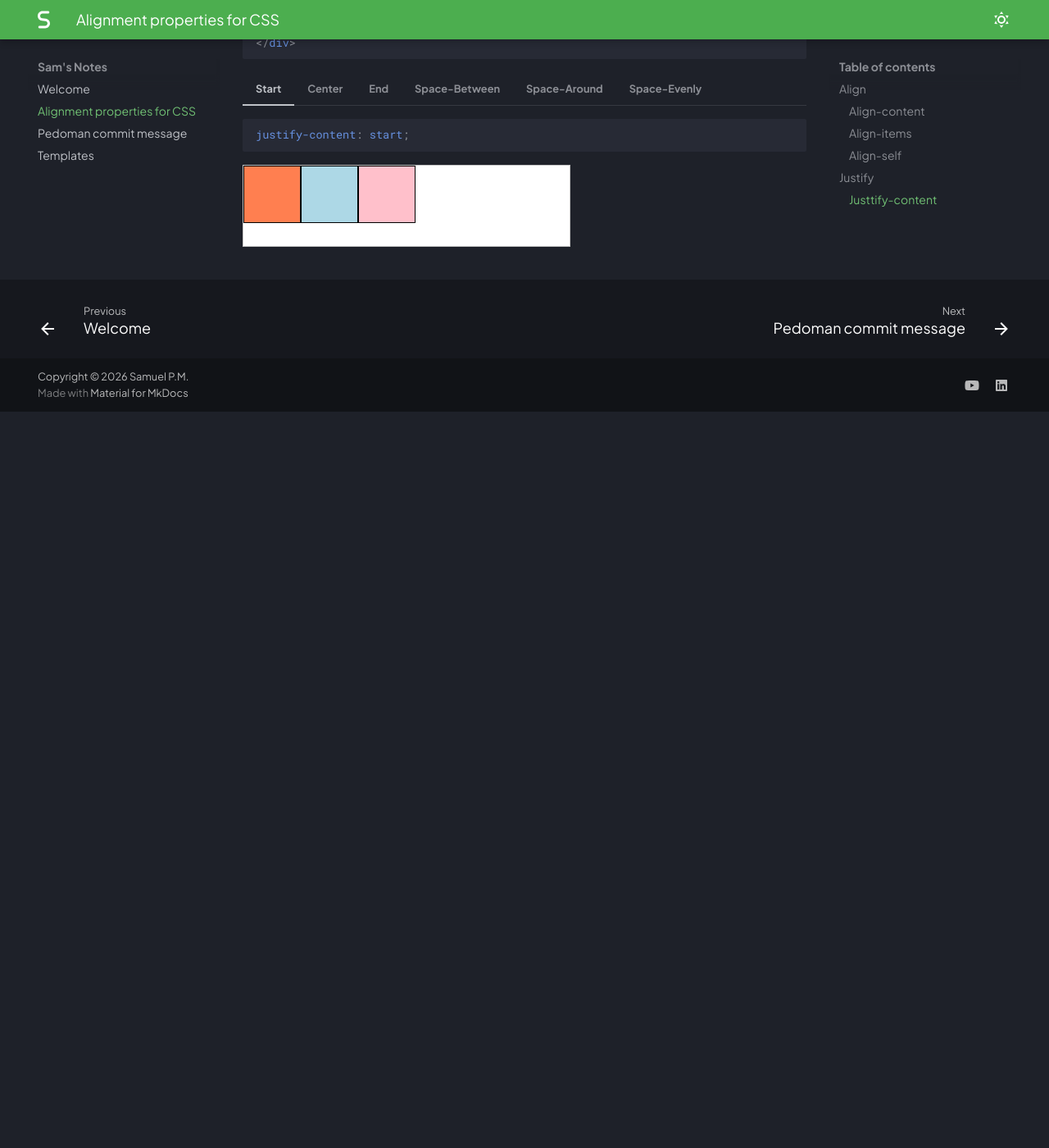
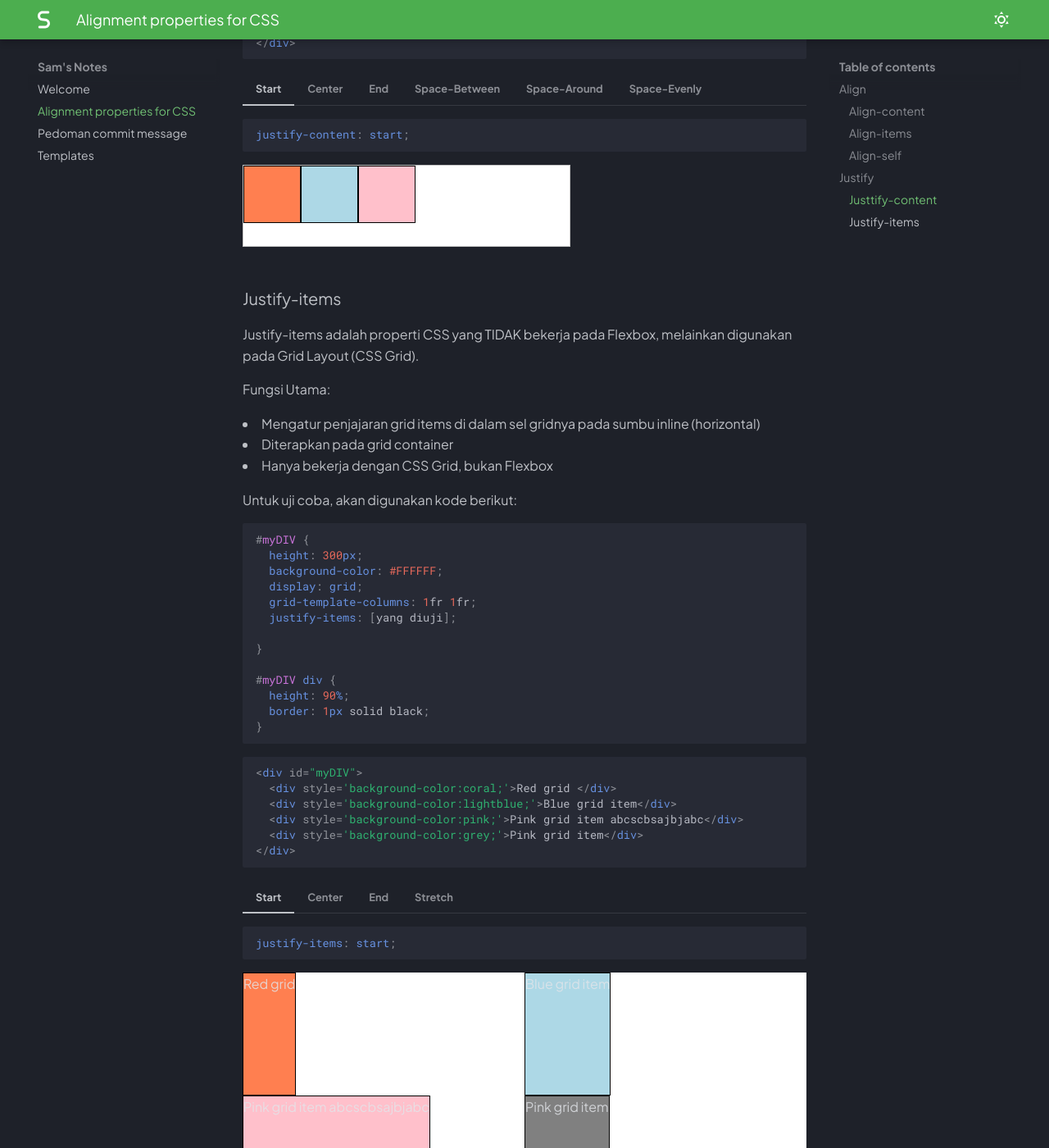
Before and after one commit to sampm092/my-notes, an MkDocs documentation site: the page built from docs/alignmentcss.md, in a window 1280 px wide and 1400 px high, scrolled down 5889 px. Shown: the whole window at 82% size. Built offline with MkDocs 1.6.1 and Material for MkDocs 9.7.7, drawn with Linux system fonts in a browser that asks for light colours; before the commit the page ends 6391 px from its top, so only the background shows below that.

Commit message:
feat: add justify-items section to CSS alignment documentation

````diff
--- a/docs/alignmentcss.md
+++ b/docs/alignmentcss.md
@@ -397,3 +397,79 @@ Untuk uji coba dilakukan pada satu div saja, kode yang digunakan:
         <div style="background-color:lightblue; width: 70px;height: 70px;border:1px solid black"></div>
         <div style="background-color:pink; width: 70px;height: 70px;border:1px solid black"></div>
     </div>
+
+### Justify-items
+Justify-items adalah properti CSS yang TIDAK bekerja pada Flexbox, melainkan digunakan pada Grid Layout (CSS Grid).
+
+Fungsi Utama:
+<li> Mengatur penjajaran grid items di dalam sel gridnya pada sumbu inline (horizontal)</li>
+<li> Diterapkan pada grid container</li>
+<li> Hanya bekerja dengan CSS Grid, bukan Flexbox</li>
+
+Untuk uji coba, akan digunakan kode berikut:
+```css
+#myDIV {
+  height: 300px;
+  background-color: #FFFFFF;
+  display: grid;
+  grid-template-columns: 1fr 1fr;
+  justify-items: [yang diuji];
+
+}
+
+#myDIV div {
+  height: 90%;
+  border: 1px solid black;
+}
+```
+```html
+<div id="myDIV">
+  <div style='background-color:coral;'>Red grid </div>
+  <div style='background-color:lightblue;'>Blue grid item</div>
+  <div style='background-color:pink;'>Pink grid item abcscbsajbjabc</div>
+  <div style='background-color:grey;'>Pink grid item</div>
+</div>
+```
+
+=== "Start"
+    ```css
+    justify-items: start;
+    ```
+    <div style="height: 300px;background-color: #FFFFFF;display: grid;grid-template-columns: 1fr 1fr;justify-items: start;">
+        <div style='background-color:coral; border:1px solid black'>Red grid </div>
+        <div style='background-color:lightblue; border:1px solid black'>Blue grid item</div>
+        <div style='background-color:pink; border:1px solid black'>Pink grid item abcscbsajbjabc</div>
+        <div style='background-color:grey; border:1px solid black'>Pink grid item</div>
+    </div>
+
+=== "Center"
+    ```css
+    justify-items: center;
+    ```
+    <div style="height: 300px;background-color: #FFFFFF;display: grid;grid-template-columns: 1fr 1fr;justify-items: center;">
+        <div style='background-color:coral; border:1px solid black'>Red grid </div>
+        <div style='background-color:lightblue; border:1px solid black'>Blue grid item</div>
+        <div style='background-color:pink; border:1px solid black'>Pink grid item abcscbsajbjabc</div>
+        <div style='background-color:grey; border:1px solid black'>Pink grid item</div>
+    </div>
+
+=== "End"
+    ```css
+    justify-items: end;
+    ```
+    <div style="height: 300px;background-color: #FFFFFF;display: grid;grid-template-columns: 1fr 1fr;justify-items: end;">
+        <div style='background-color:coral; border:1px solid black'>Red grid </div>
+        <div style='background-color:lightblue; border:1px solid black'>Blue grid item</div>
+        <div style='background-color:pink; border:1px solid black'>Pink grid item abcscbsajbjabc</div>
+        <div style='background-color:grey; border:1px solid black'>Pink grid item</div>
+    </div>
+=== "Stretch"
+    ```css
+    justify-items: stretch;
+    ```
+    <div style="height: 300px;background-color: #FFFFFF;display: grid;grid-template-columns: 1fr 1fr;justify-items: stretch;">
+        <div style='background-color:coral; border:1px solid black'>Red grid </div>
+        <div style='background-color:lightblue; border:1px solid black'>Blue grid item</div>
+        <div style='background-color:pink; border:1px solid black'>Pink grid item abcscbsajbjabc</div>
+        <div style='background-color:grey; border:1px solid black'>Pink grid item</div>
+    </div>
````
Also changed, not shown: readme.md (added, +2 -0 lines).
